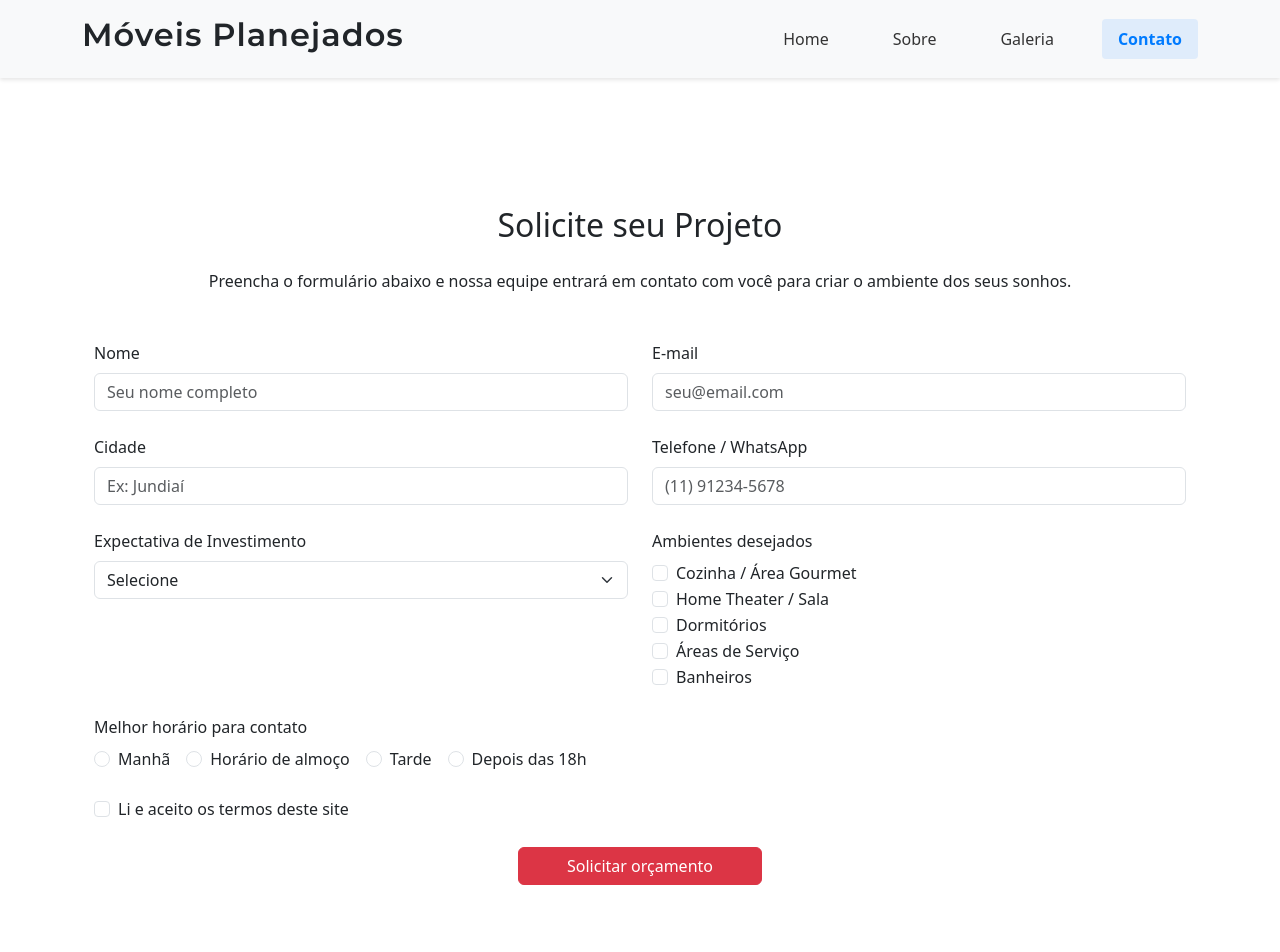
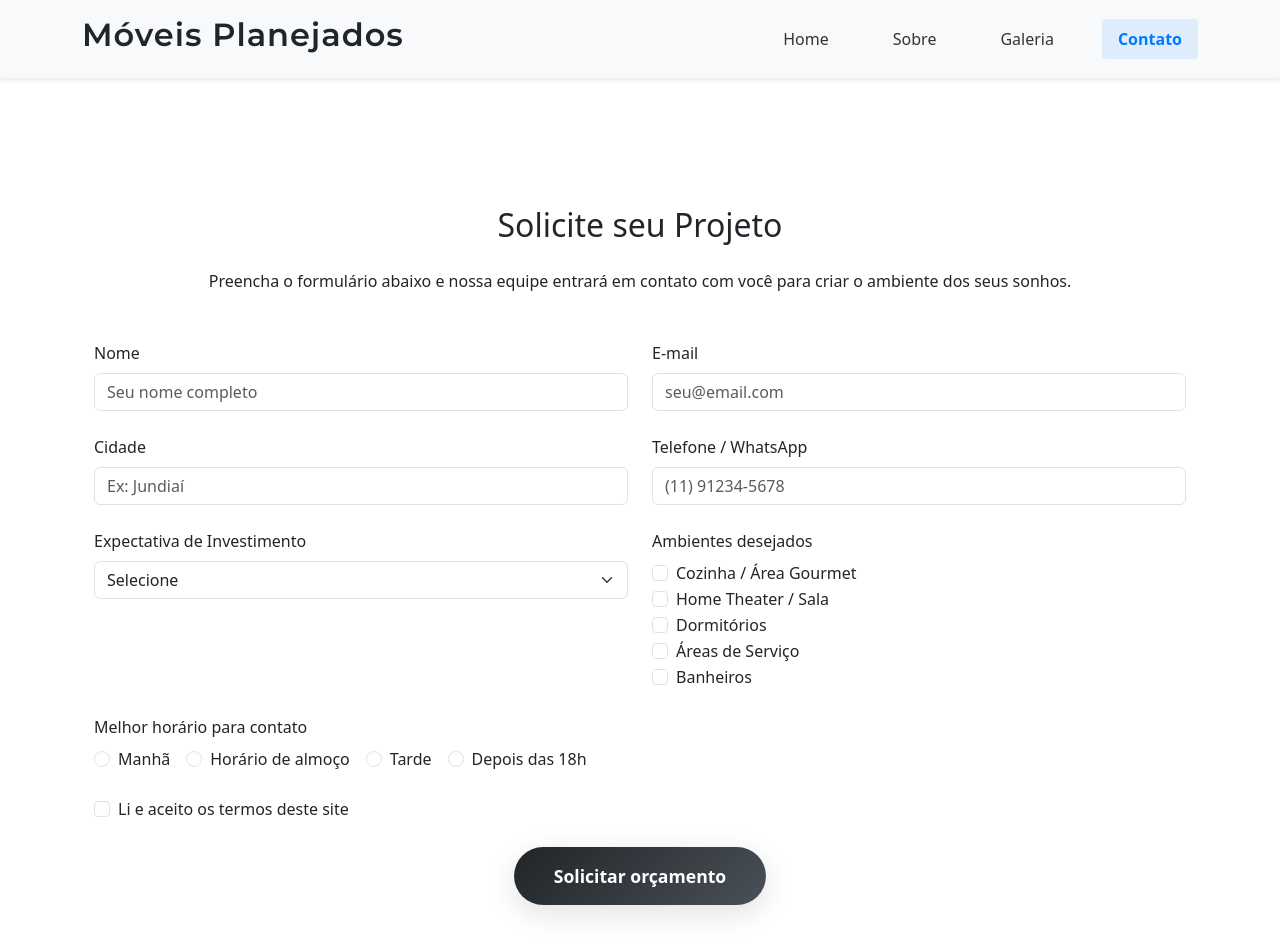
Before and after one commit to HenriqueCamarg0/moveis_planejados_app, a React (Create React App) app: page /contato in a window 1280 px wide. Shown: the top 952 px of the page. Built offline with nearby package versions, Linux system fonts and the light colour scheme.

Commit message:
Atualiza server.js com envio de e-mail completo para Fly.io

```diff
--- a/src/pages/contato/contato.css
+++ b/src/pages/contato/contato.css
@@ -8,7 +8,16 @@
   color: #555;
 }
 
-.btn-danger {
-  font-size: 1.1rem;
-  border-radius: 8px;
+.btn-orcamento {
+  background-color: #8B0000; /* vermelho escuro */
+  color: #fff;
+  border: none;
+  padding: 12px 32px;
+  border-radius: 6px;
+  transition: background-color 0.10s ease;
 }
+
+.btn-orcamento:hover {
+  color: #0000;
+  background-color: #a30000;
+}
--- a/src/pages/contato/contato.tsx
+++ b/src/pages/contato/contato.tsx
@@ -7,13 +7,34 @@ const Contato: React.FC = () => {
 
     const nome = (document.getElementById('nome') as HTMLInputElement).value;
     const email = (document.getElementById('email') as HTMLInputElement).value;
+    const telefone = (document.getElementById('telefone') as HTMLInputElement).value;
+    const cidade = (document.getElementById('cidade') as HTMLInputElement).value;
+    const investimento = (document.getElementById('investimento') as HTMLSelectElement).value;
+
+    const ambientes = ['cozinha', 'sala', 'quarto', 'servico', 'banheiro']
+      .filter(id => (document.getElementById(id) as HTMLInputElement).checked);
+
+    const horario = ['manha', 'almoco', 'tarde', 'noite']
+      .find(id => (document.getElementById(id) as HTMLInputElement).checked);
+
+    const termosAceitos = (document.getElementById('termos') as HTMLInputElement).checked;
 
     try {
       const response = await fetch('http://localhost:5000/send-email', {
         method: 'POST',
         headers: { 'Content-Type': 'application/json' },
-        body: JSON.stringify({ nome, email })
+        body: JSON.stringify({
+          nome,
+          email,
+          telefone,
+          cidade,
+          investimento,
+          ambientes,
+          horario,
+          termosAceitos
+        })
       });
+
 
       if (response.ok) {
         alert('Formulário enviado com sucesso! Verifique seu e-mail.');
@@ -117,7 +138,7 @@ const Contato: React.FC = () => {
         </div>
 
         <div className="col-md-12 text-center mt-4">
-          <button type="submit" className="btn btn-danger px-5">Solicitar orçamento</button>
+          <button type="submit" className="btn-orcamento">Solicitar orçamento</button>
         </div>
       </form>
     </section>
```
Also changed, not shown: 1 other file (tests, documents, lock files or other folders).
